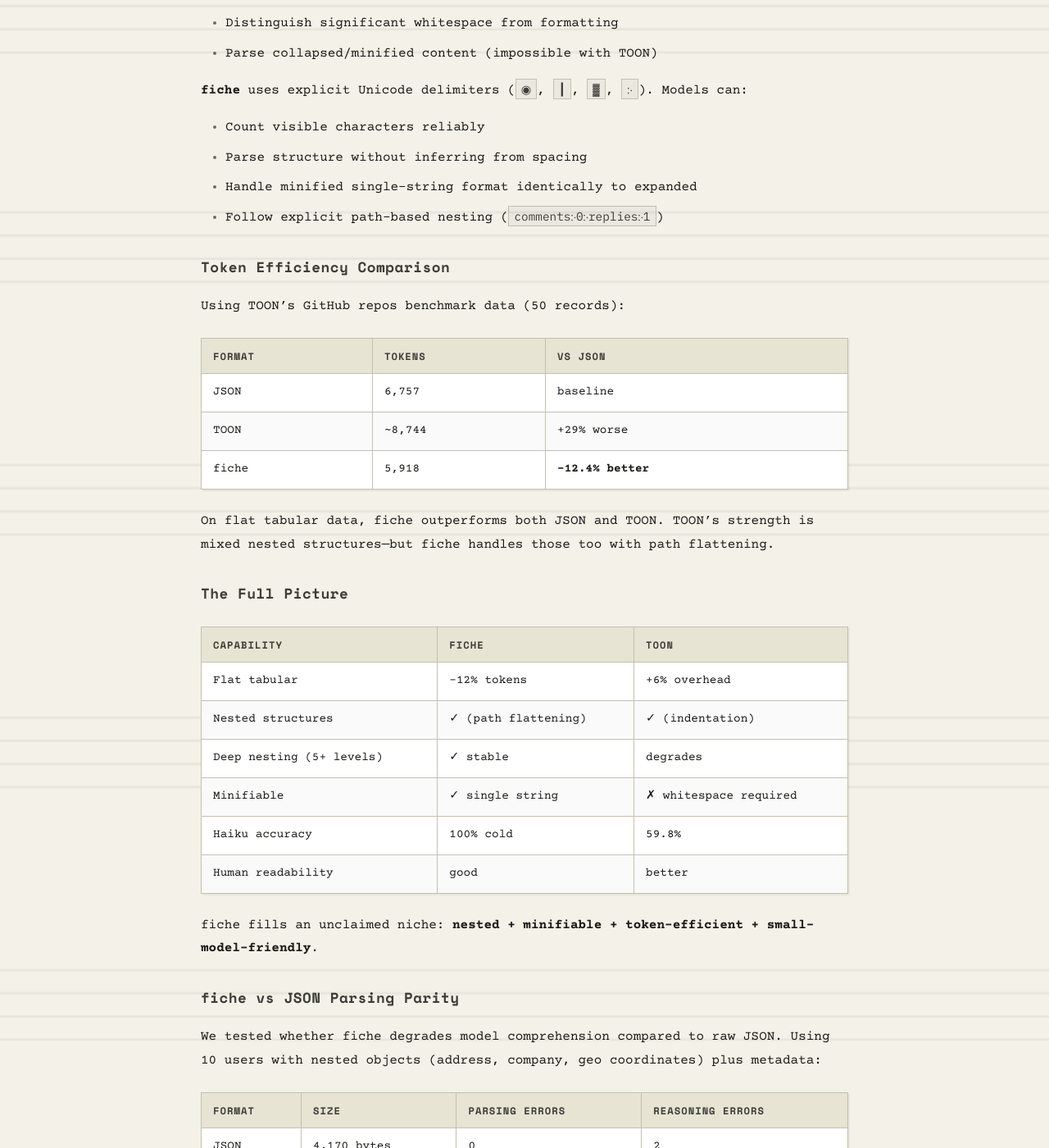
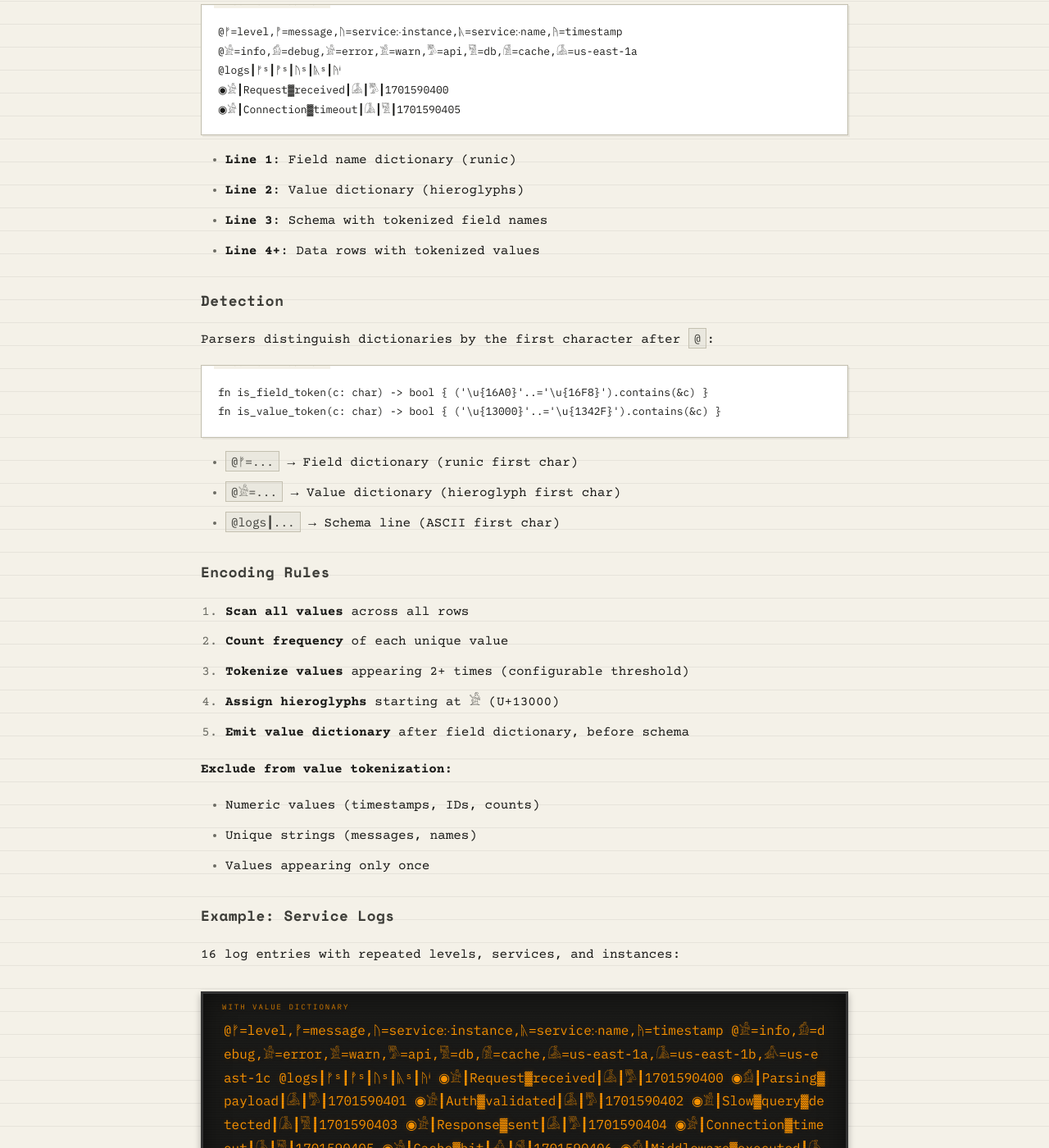
Before and after one commit to coryzibell/carrier98, a Jekyll site: the page built from docs/fiche.md, in a window 1280 px wide and 1400 px high, scrolled down 13301 px. Shown: the whole window at 82% size. Built offline with Jekyll 4.4.1, drawn with Linux system fonts in a browser that asks for light colours; some of the changed text lies outside the part shown.

Commit message:
CPU09R0KDPBGKBA388T4ABKDJG======
♎♑♍♉♋♑♐♍♑♌♈♋♓♐♑♌♐♒♎♑♊♍♋♊♏♓♎♊♌♈♏♈♓♎♉♈♈♈♋♎♐♓♍♌♏♌♈♒♍♈♐♓♒♓♓♍♍♐♍♏♒♒♊♈♑♐♑♍♓♊♓♐♋♎♑♍♓♊♊♈♓♌♒♋♋♓♑♑♊♈♑♌♍♌♐♑♒♎♒♉♍♑♈♉♐♊♈♎♉♒♓♎♏♍♏♏♎♍♌♉♈♋♋♑♎♒♋♓♐♎♋♈♒♌♌♊♓♎♑♍♎♋♎♉♌♓♓♊♌♎♒♒♎♒♌♈♎♎♊♓

[md5:z85|brotli:zodiac]

````diff
--- a/docs/fiche.md
+++ b/docs/fiche.md
@@ -14,7 +14,7 @@ title: fiche
     </div>
     <div class="meta-field">
       <span class="meta-label">Revision</span>
-      <span class="meta-value">1.7</span>
+      <span class="meta-value">1.8</span>
     </div>
     <div class="meta-field">
       <span class="meta-label">Status</span>
@@ -452,6 +452,132 @@ base-d fiche --no-tokenize input.json
 
 ---
 
+## Value Dictionary (v1.8)
+
+Field name tokenization compresses the schema header. But what about repeated **values**? Log levels (`info`, `error`), status codes (`active`, `pending`), enum-like fields—these repeat across rows but aren't compressed.
+
+Value dictionaries extend tokenization to data values using a separate Unicode block: **Egyptian Hieroglyphs**.
+
+### Dual Dictionary Design
+
+| Dictionary | Script | Range | Purpose |
+|------------|--------|-------|---------|
+| Field names | Runic | U+16A0–U+16F8 | Schema paths |
+| Values | Hieroglyphs | U+13000–U+1342F | Repeated data values |
+
+The visual distinction is immediate—runic tokens appear in schema position, hieroglyphs appear in value position. No ambiguity.
+
+### Syntax
+
+Two `@` lines before the schema:
+
+```
+@ᚠ=level,ᚡ=message,ᚢ=service჻instance,ᚣ=service჻name,ᚤ=timestamp
+@𓀀=info,𓀁=debug,𓀂=error,𓀃=warn,𓀄=api,𓀅=db,𓀆=cache,𓀇=us-east-1a
+@logs┃ᚠˢ┃ᚡˢ┃ᚢˢ┃ᚣˢ┃ᚤⁱ
+◉𓀀┃Request▓received┃𓀇┃𓀄┃1701590400
+◉𓀂┃Connection▓timeout┃𓀈┃𓀅┃1701590405
+```
+
+- **Line 1**: Field name dictionary (runic)
+- **Line 2**: Value dictionary (hieroglyphs)
+- **Line 3**: Schema with tokenized field names
+- **Line 4+**: Data rows with tokenized values
+
+### Detection
+
+Parsers distinguish dictionaries by the first character after `@`:
+
+```rust
+fn is_field_token(c: char) -> bool { ('\u{16A0}'..='\u{16F8}').contains(&c) }
+fn is_value_token(c: char) -> bool { ('\u{13000}'..='\u{1342F}').contains(&c) }
+```
+
+- `@ᚠ=...` → Field dictionary (runic first char)
+- `@𓀀=...` → Value dictionary (hieroglyph first char)
+- `@logs┃...` → Schema line (ASCII first char)
+
+### Encoding Rules
+
+1. **Scan all values** across all rows
+2. **Count frequency** of each unique value
+3. **Tokenize values** appearing 2+ times (configurable threshold)
+4. **Assign hieroglyphs** starting at 𓀀 (U+13000)
+5. **Emit value dictionary** after field dictionary, before schema
+
+**Exclude from value tokenization:**
+- Numeric values (timestamps, IDs, counts)
+- Unique strings (messages, names)
+- Values appearing only once
+
+### Example: Service Logs
+
+16 log entries with repeated levels, services, and instances:
+
+<div class="readout">
+  <span class="readout-label">WITH VALUE DICTIONARY</span>
+@ᚠ=level,ᚡ=message,ᚢ=service჻instance,ᚣ=service჻name,ᚤ=timestamp
+@𓀀=info,𓀁=debug,𓀂=error,𓀃=warn,𓀄=api,𓀅=db,𓀆=cache,𓀇=us-east-1a,𓀈=us-east-1b,𓀉=us-east-1c
+@logs┃ᚠˢ┃ᚡˢ┃ᚢˢ┃ᚣˢ┃ᚤⁱ
+◉𓀀┃Request▓received┃𓀇┃𓀄┃1701590400
+◉𓀁┃Parsing▓payload┃𓀇┃𓀄┃1701590401
+◉𓀀┃Auth▓validated┃𓀇┃𓀄┃1701590402
+◉𓀃┃Slow▓query▓detected┃𓀈┃𓀅┃1701590403
+◉𓀀┃Response▓sent┃𓀇┃𓀄┃1701590404
+◉𓀂┃Connection▓timeout┃𓀈┃𓀅┃1701590405
+◉𓀀┃Cache▓hit┃𓀉┃𓀆┃1701590406
+◉𓀁┃Middleware▓executed┃𓀇┃𓀄┃1701590407
+◉𓀀┃Request▓completed┃𓀇┃𓀄┃1701590408
+◉𓀃┃Cache▓miss┃𓀉┃𓀆┃1701590409
+◉𓀀┃Query▓executed┃𓀈┃𓀅┃1701590410
+◉𓀁┃Response▓formatted┃𓀇┃𓀄┃1701590411
+◉𓀀┃Metrics▓recorded┃𓀇┃𓀄┃1701590412
+◉𓀂┃Redis▓disconnect┃𓀉┃𓀆┃1701590413
+◉𓀀┃Reconnected┃𓀈┃𓀅┃1701590414
+◉𓀀┃Health▓check▓OK┃𓀇┃𓀄┃1701590415
+
+Questions:
+1. How many error-level logs are there?
+2. Which service had the "Slow query detected" warning?
+3. What instance is the cache service running on?
+4. What was the last message from the db service?
+</div>
+
+**Expected answers:**
+1. 2 (Connection timeout, Redis disconnect)
+2. db
+3. us-east-1c
+4. Reconnected
+
+**Cold parse test:** Haiku answered all 4 correctly with zero format explanation. It recognized both dictionaries, decoded the hieroglyph tokens, and traversed the data accurately.
+
+### Size Impact
+
+For datasets with repeated categorical values:
+
+| Scenario | Without Value Dict | With Value Dict | Savings |
+|----------|-------------------|-----------------|---------|
+| 16 logs, 4 levels, 3 services | 1,054 bytes | ~850 bytes | ~20% |
+| 100 logs, same categories | ~6,500 bytes | ~4,800 bytes | ~26% |
+| 1000 logs, enum-heavy | ~65,000 bytes | ~42,000 bytes | ~35% |
+
+The more rows and the more repetition, the greater the savings.
+
+### Implementation Flag
+
+```bash
+# Full compression (field + value dictionaries)
+base-d fiche --compress input.json
+
+# Field names only (default)
+base-d fiche input.json
+
+# No tokenization
+base-d fiche --no-tokenize input.json
+```
+
+---
+
 ## Model Accuracy: fiche vs TOON
 
 We benchmarked fiche against [TOON](https://github.com/toon-format/toon)'s published results using the same GitHub repositories dataset (top repositories by stars).
````
